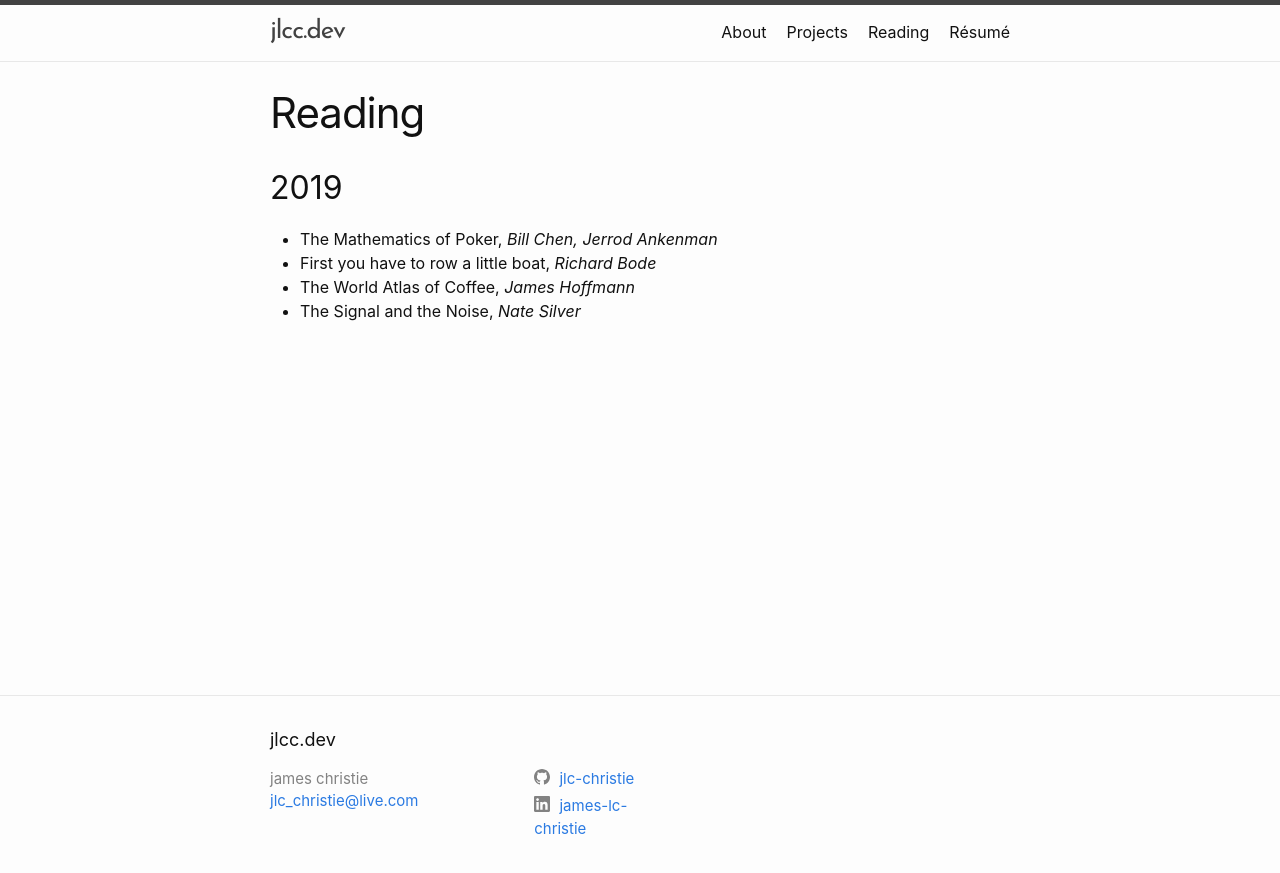
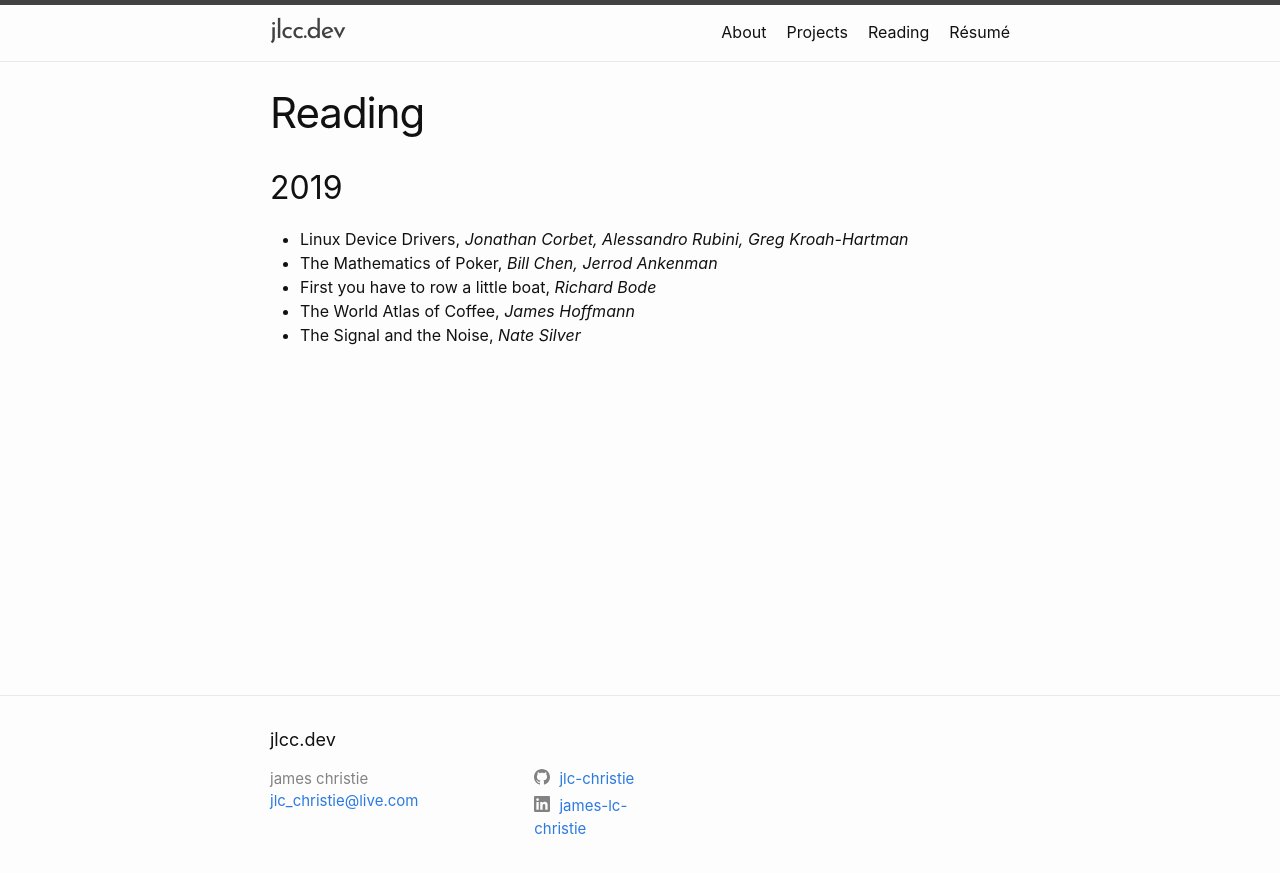
Before and after one commit to jlc-christie/jlc-christie.github.io, a Jekyll site: the page built from reading.md, in a window 1280 px wide. Shown: the top 873 px of the page. Built offline with Jekyll 4.4.1, drawn with Linux system fonts in a browser that asks for light colours.

Commit message:
added ldd

```diff
--- a/reading.md
+++ b/reading.md
@@ -4,6 +4,7 @@ title: Reading
 permalink: /reading/
 ---
 ## 2019
+-	Linux Device Drivers, _Jonathan Corbet, Alessandro Rubini, Greg Kroah-Hartman_
 -	The Mathematics of Poker, _Bill Chen, Jerrod Ankenman_
 -	First you have to row a little boat, _Richard Bode_
 -	The World Atlas of Coffee, _James Hoffmann_
```
